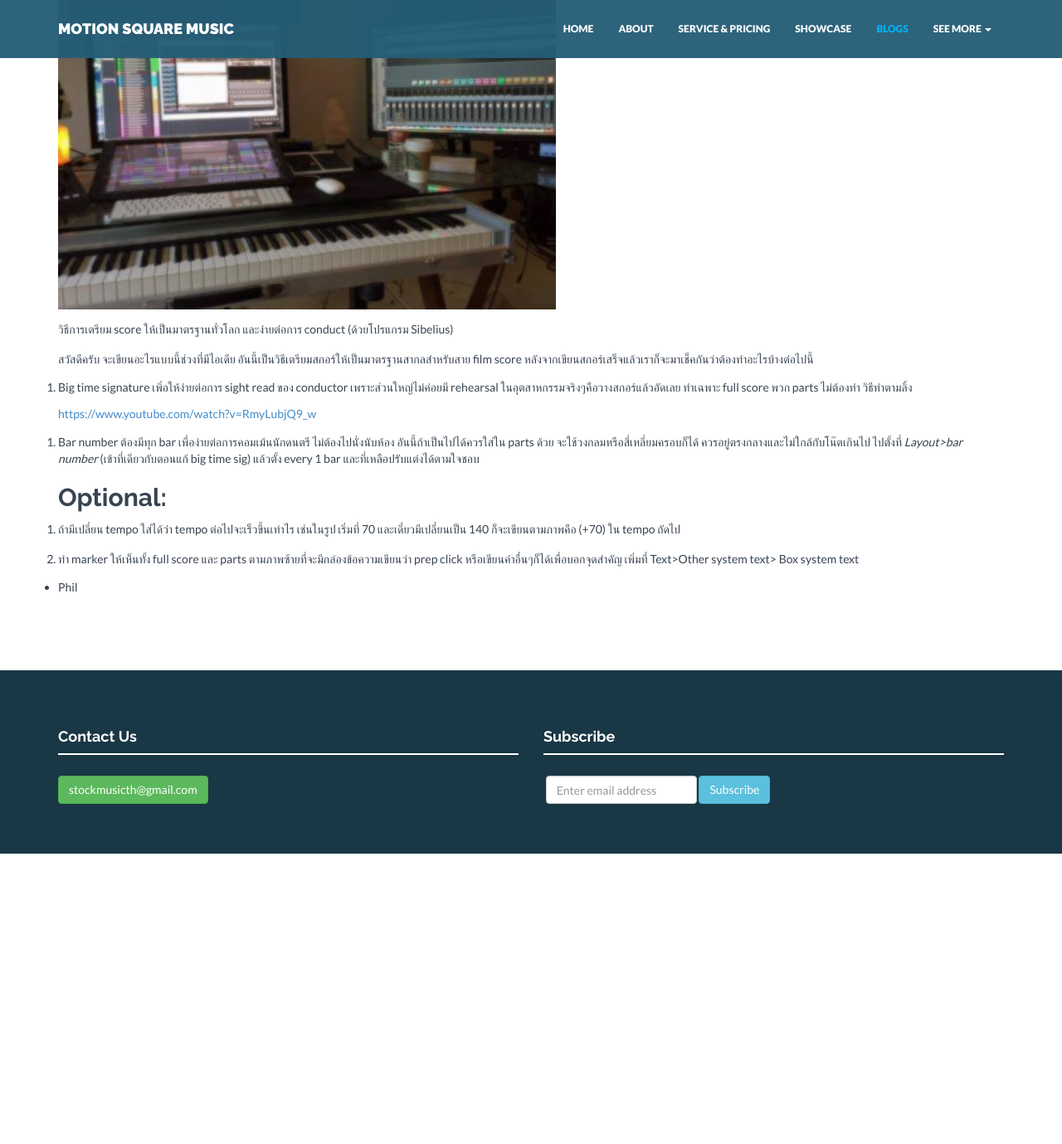
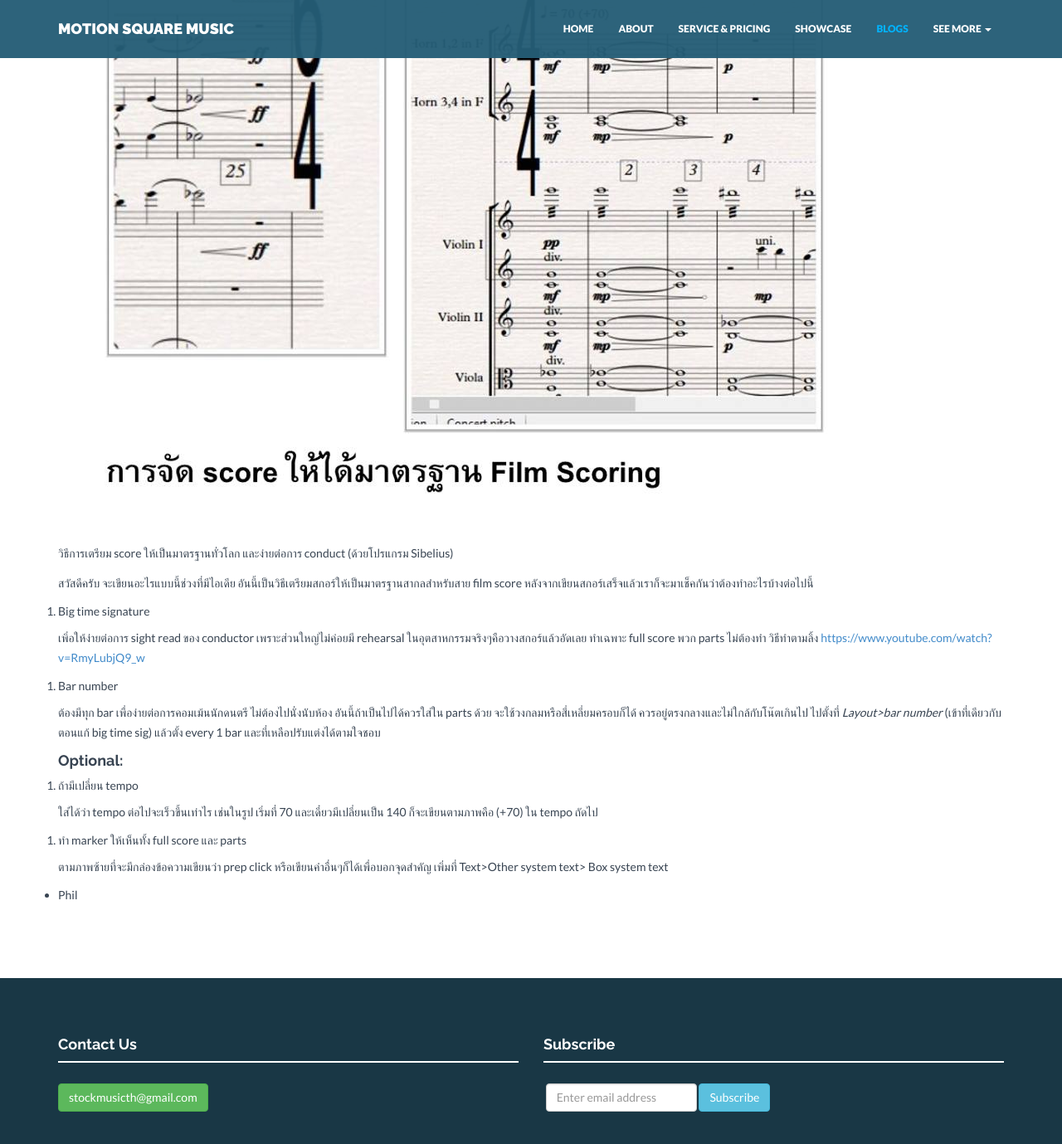
Before and after one commit to motionsquaremusic/motionsquaremusic.github.io, a Jekyll site: the page built from _posts/2015-04-14-score-prep.markdown, in a window 1280 px wide and 1400 px high, scrolled down 369 px. Shown: the top 1379 px of the window at 83% size. Built offline with Jekyll 4.4.1, drawn with Linux system fonts in a browser that asks for light colours; nearby versions of some CDN libraries; comment, search, counter and statistics services are not loaded; before the commit the page ends 1398 px from its top, so only the background shows below that.

Commit message:
blog post

```diff
--- a/_posts/2015-04-07-what-is-suite.markdown
+++ b/_posts/2015-04-07-what-is-suite.markdown
@@ -10,7 +10,7 @@ active: blogs
 ![The picture1]({{site.url}}/public/img/1suite.jpg)
 
 วันนี้จะมาพูดเรื่องเบสิกนิดหน่อยครับ
-__Suite__ คืออะไร เวลาเราฟังเพลงประกอบหนังของบางคนจะมีคำว่า Suite ต่อท้าย เช่น Eletro Suite ของ Hans <https://www.youtube.com/watch?v=7zYB1PLjKv0></https://www.youtube.com/watch?v>
+__Suite__ คืออะไร เวลาเราฟังเพลงประกอบหนังของบางคนจะมีคำว่า Suite ต่อท้าย เช่น Eletro Suite ของ Hans <https://www.youtube.com/watch?v=7zYB1PLjKv0>
 
 Suite คือเพลงที่เขียนขึ้นมาก่อนแบบไม่ได้เอาไปใส่กับภาพหรืออะไร จะเรียกว่าเป็นเพลงที่เขียนเพื่อลองให้ผู้กำกับดูว่าเพลงแบบนี้เหมาะไหม
 เช่น Hans หรือ Giacchino เขียนเพลงตั้งแต่หลังอ่านสคริปต์ หรือดูหนังไปแค่บางส่วนที่ยังไม่เสร็จ เพื่อที่จะให้ผกก.ดูว่า ชอบหรือไม่
--- a/_posts/2015-04-14-score-prep.markdown
+++ b/_posts/2015-04-14-score-prep.markdown
@@ -7,7 +7,7 @@ categories: post
 active: blogs
 ---
 
-![The picture]({{site.url}}/public/img/1suite.jpg)
+![The picture]({{site.url}}/public/img/2score.jpg)
 
 วิธีการเตรียม score ให้เป็นมาตรฐานทั่วโลก และง่ายต่อการ conduct (ด้วยโปรแกรม Sibelius)
 
@@ -15,20 +15,24 @@ active: blogs
 หลังจากเขียนสกอร์เสร็จแล้วเราก็จะมาเช็คกันว่าต้องทำอะไรบ้างต่อไปนี้
 
 1. Big time signature
+
 เพิ่อให้ง่ายต่อการ sight read ของ conductor เพราะส่วนใหญ่ไม่ค่อยมี rehearsal ในอุตสาหกรรมจริงๆคือวางสกอร์แล้วอัดเลย
 ทำเฉพาะ full score พวก parts ไม่ต้องทำ วิธีทำตามลิ้ง
 <https://www.youtube.com/watch?v=RmyLubjQ9_w>
 
 2. Bar number
+
 ต้องมีทุก bar เพื่อง่ายต่อการคอมเม้นนักดนตรี ไม่ต้องไปนั่งนับห้อง อันนี้ถ้าเป็นไปได้ควรใส่ใน parts ด้วย จะใช้วงกลมหรือสี่เหลี่ยมครอบก็ได้ ควรอยู่ตรงกลางและไม่ใกล้กับโน๊ตเกินไป
 ไปตั้งที่ _Layout>bar number_ (เข้าที่เดียวกับตอนแก้ big time sig) แล้วตั้ง every 1 bar และที่เหลือปรับแต่งได้ตามใจชอบ
 
-## Optional:
+#### Optional:
 
 1. ถ้ามีเปลี่ยน tempo
+
 ใส่ได้ว่า tempo ต่อไปจะเร็วขึ้นเท่าไร เช่นในรูป เริ่มที่ 70 และเดี๋ยวมีเปลี่ยนเป็น 140 ก็จะเขียนตามภาพคือ (+70) ใน tempo ถัดไป
 
 2. ทำ marker ให้เห็นทั้ง full score และ parts
+
 ตามภาพซ้ายที่จะมีกล่องข้อความเขียนว่า prep click หรือเขียนคำอื่นๆก็ได้เพื่อบอกจุดสำคัญ
 เพิ่มที่ Text>Other system text> Box system text
 
```
